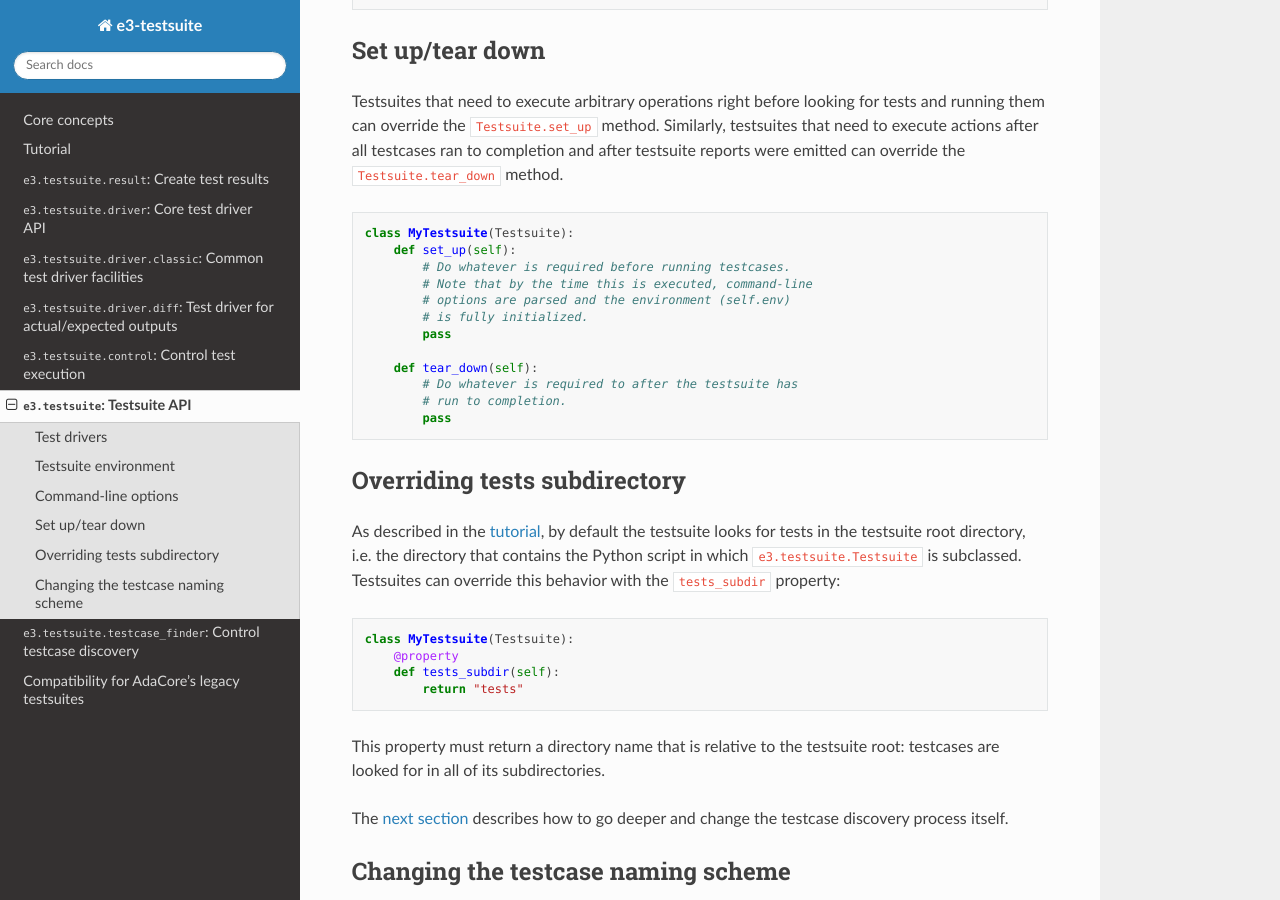
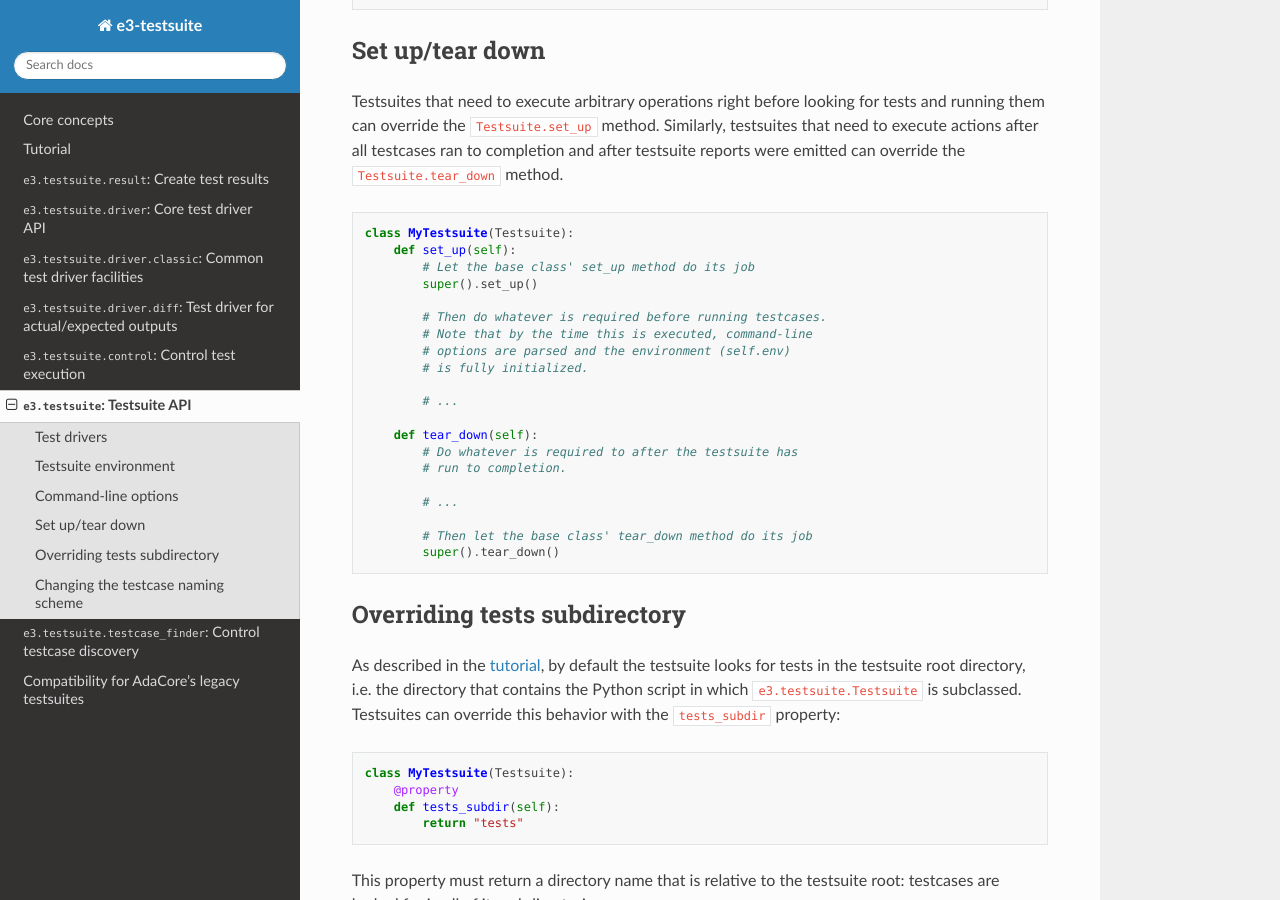
Before and after one commit to AdaCore/e3-testsuite, a Sphinx documentation site: the page built from doc/api_testsuite.rst, in a window 1280 px wide and 900 px high, scrolled down 2503 px. Built offline with Sphinx 7.4.7 and the Read the Docs theme 2.0.0, drawn with Linux system fonts in a browser that asks for light colours.

Commit message:
User manual: advise to call overriden set_up/tear_down methods
TN: T213-025

```diff
--- a/doc/api_classic.rst
+++ b/doc/api_classic.rst
@@ -176,6 +176,7 @@ involved server initialization.
 
    class BaseDriver(ClassicTestDriver):
        def set_up(self):
+           super().set_up()
            self.start_server()
 
        def run(self):
@@ -183,6 +184,7 @@ involved server initialization.
 
        def tear_down(self):
            self.stop_server()
+           super().tear_down()
 
    class FixturesDriver(BaseDriver):
        def set_up(self):
--- a/doc/api_testsuite.rst
+++ b/doc/api_testsuite.rst
@@ -151,16 +151,24 @@ and after testsuite reports were emitted can override the
 
    class MyTestsuite(Testsuite):
        def set_up(self):
-           # Do whatever is required before running testcases.
+           # Let the base class' set_up method do its job
+           super().set_up()
+
+           # Then do whatever is required before running testcases.
            # Note that by the time this is executed, command-line
            # options are parsed and the environment (self.env)
            # is fully initialized.
-           pass
+
+           # ...
 
        def tear_down(self):
            # Do whatever is required to after the testsuite has
            # run to completion.
-           pass
+
+           # ...
+
+           # Then let the base class' tear_down method do its job
+           super().tear_down()
 
 
 Overriding tests subdirectory
```
